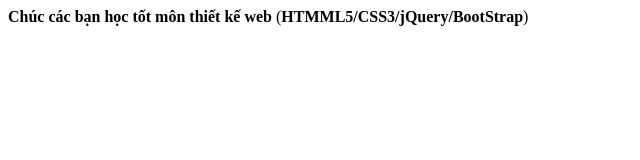
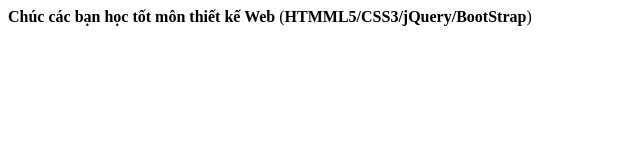
Before and after one commit to hoangchanhminhphu/HCMP, a plain HTML site: page baitap1.html in a window 1280 px wide. Shown: the full height of the page, 0-640 px from the left. Drawn offline with Linux system fonts and the light colour scheme.

Commit message:
Fix HTML formatting and improve text casing

```diff
--- a/baitap1.html
+++ b/baitap1.html
@@ -5,7 +5,7 @@
     <title>Welcome</title>
 </head>
 <body>
-    <b>Chúc các bạn học tốt môn thiết kế web </b>
+    <b>Chúc các bạn học tốt môn thiết kế Web </b>
     (<b>HTMML5/CSS3/jQuery/BootStrap</b>)
 
 </body>
```
